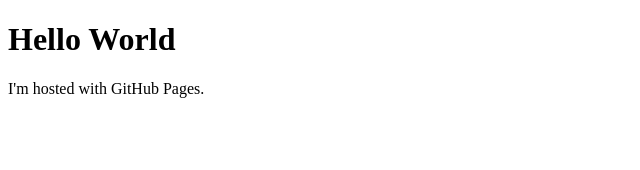
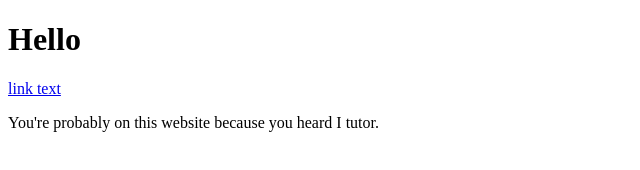
Before and after one commit to noahlichtblau/noahlichtblau.github.io, a plain HTML site: page index.html in a window 1280 px wide. Shown: the whole page, without its empty margins (0-640 px from the left). Drawn offline with Linux system fonts and the light colour scheme.

Commit message:
tutoring
testing ai code

```diff
--- a/index.html
+++ b/index.html
@@ -1,7 +1,8 @@
 <!DOCTYPE html>
 <html>
 <body>
-<h1>Hello World</h1>
-<p>I'm hosted with GitHub Pages.</p>
+<h1>Hello</h1>
+<a href="/tutoring.html">link text</a>
+<p>You're probably on this website because you heard I tutor.</p>
 </body>
 </html>
```
